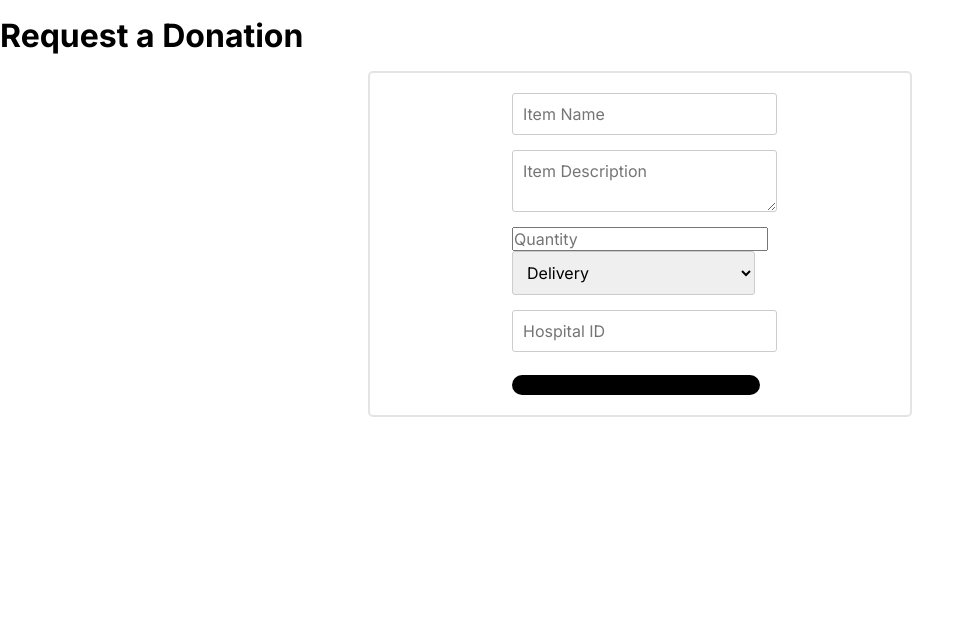
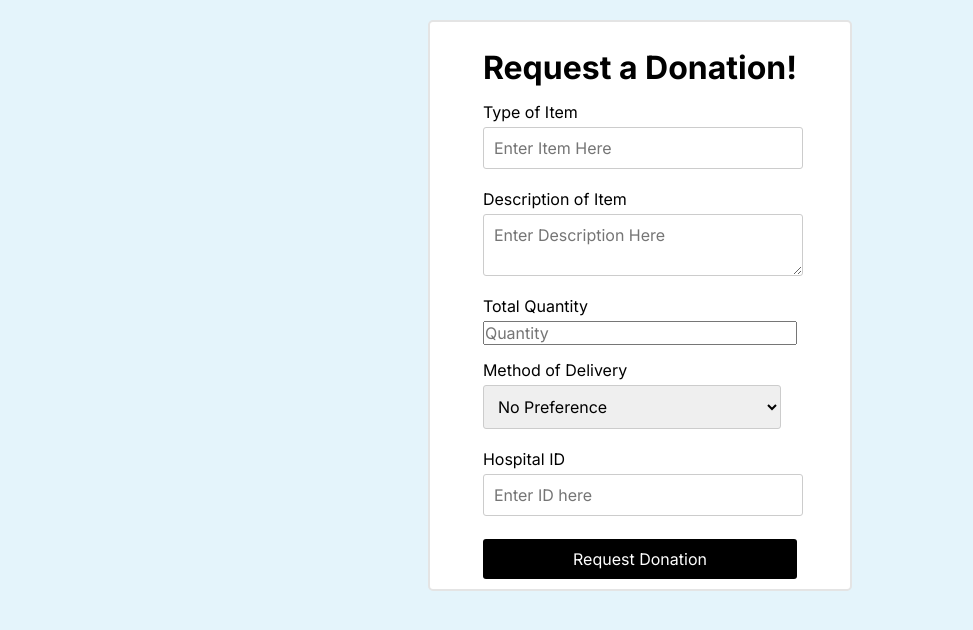
Before and after one commit to hannatonthat/McHacks-2025, a React (Create React App) app: page /requestdonation in a window 1280 px wide. Shown: the top 630 px of the page, without its empty margins (0-973 px from the left). Built offline with nearby package versions, Linux system fonts and the light colour scheme.

Commit message:
request page

```diff
--- a/package.json
+++ b/package.json
@@ -4,6 +4,7 @@
   "private": true,
   "proxy": "http://localhost:5000",
   "dependencies": {
+    "axios": "^1.7.9",
     "cra-template": "1.2.0",
     "react": "^18.3.1",
     "react-dom": "^18.3.1",
--- a/src/Pages/RequestDonation.js
+++ b/src/Pages/RequestDonation.js
@@ -5,7 +5,7 @@ export default function RequestDonation({addRequest}) {
   const [itemName, setItemName] = useState('');
   const [itemDescription, setItemDescription] = useState('');
   const [quantity, setQuantity] = useState('');
-  const [deliveryMethod, setDeliveryMethod] = useState('Delivery');
+  const [deliveryMethod, setDeliveryMethod] = useState('No Preference');
   const [hospitalID, setHospitalID] = useState('');
 
   const handleSubmit = (e) => {
@@ -44,22 +44,27 @@ export default function RequestDonation({addRequest}) {
   };
 
   return (
+    <div class="background">
     <div className="request-donation-container">
-      <h2>Request a Donation</h2>
-      <form onSubmit={handleSubmit}>
+      <form className = "request-form"onSubmit={handleSubmit}>
+        <h2 class="center-text">Request a Donation!</h2>
+        <label>Type of Item</label>
         <input
           type="text"
-          placeholder="Item Name"
+          placeholder="Enter Item Here"
           value={itemName}
           onChange={(e) => setItemName(e.target.value)}
           required
         />
+        <label>Description of Item</label>
         <textarea
-          placeholder="Item Description"
+          placeholder="Enter Description Here"
           value={itemDescription}
           onChange={(e) => setItemDescription(e.target.value)}
           required
+          maxLength={100}
         />
+         <label>Total Quantity</label>
         <input
           type="number"
           placeholder="Quantity"
@@ -68,23 +73,28 @@ export default function RequestDonation({addRequest}) {
           required
           min="0"
         />
+        <label> </label>
+        <label>Method of Delivery</label>
         <select
           value={deliveryMethod}
           onChange={(e) => setDeliveryMethod(e.target.value)}
           required
         >
+        `<option value="No Preference">No Preference</option>
           <option value="Pick up">Pick up</option>
           <option value="Delivery">Delivery</option>
         </select>
+        <label>Hospital ID</label>
         <input
           type="text"
-          placeholder="Hospital ID"
+          placeholder="Enter ID here"
           value={hospitalID}
           onChange={(e) => setHospitalID(e.target.value)}
           required
         />
-        <button type="submit">Request Donation</button>
+        <button class = "request-donation-button" type="submit">Request Donation</button>
       </form>
+    </div>
     </div>
   );
 }
--- a/src/RequestDonation.css
+++ b/src/RequestDonation.css
@@ -0,0 +1,40 @@
+.request-form {
+    max-width: 400px;
+     display: grid;
+     background-color: #ffffff;
+     margin: auto;
+     margin-top: 20px;
+     padding: 10px;
+     justify-content: center;
+     border: 2px solid #e4e4e4;
+     border-radius: 5px;
+   }
+.center-text {
+    text-align: center;
+    margin-bottom: 10px;
+}
+.background {
+    background-color: #e4f4fb;
+    background-size: cover;
+    background-position: center;
+    background-repeat: no-repeat;
+    width: 100%;
+    height: 100vh;
+    overflow: scroll;
+}
+label {
+    margin-top: 5px;
+    display: block;
+    margin-bottom: 5px;
+}
+
+.request-donation-button {
+    width: 100%;
+    border: none;
+    color: white;
+    background-color: black;
+    padding: 10px 20px;
+    border: none;
+    border-radius: 3px;
+    cursor: pointer;
+}
```
Also changed, not shown: 1 other file (tests, documents, lock files or other folders).
